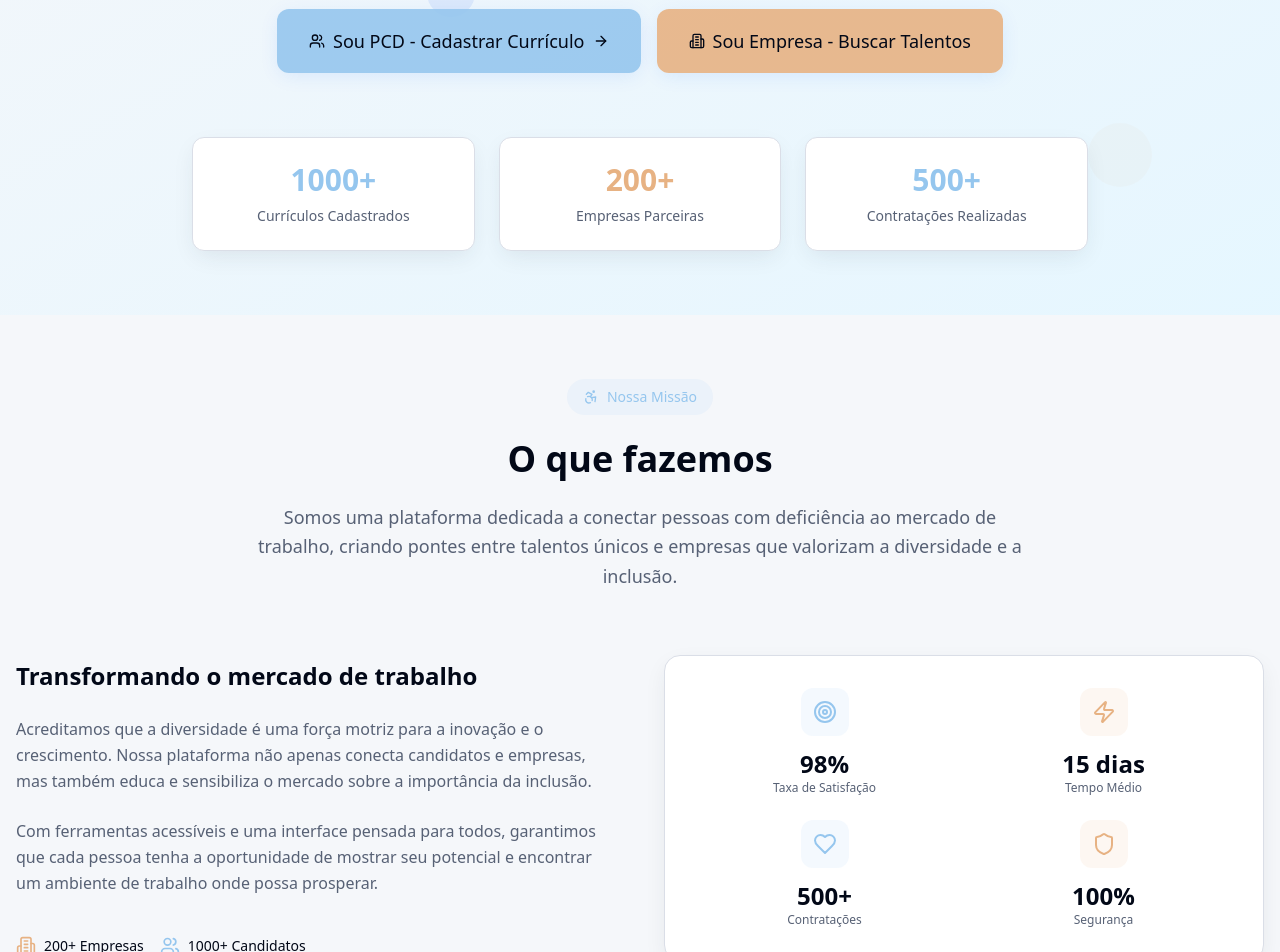
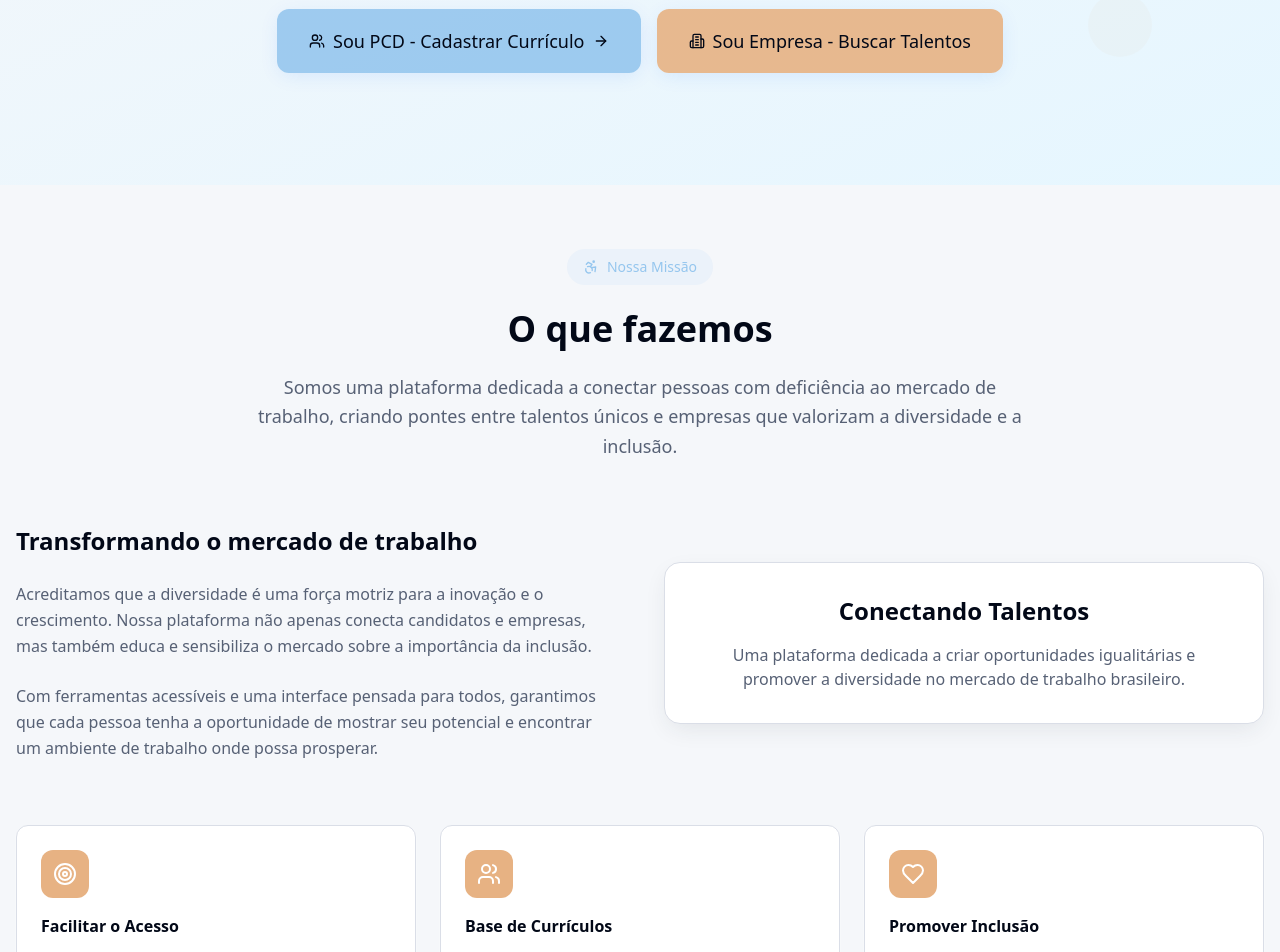
Before and after one commit to luisferracine/talento-inclusivo-hub, a React (Vite) app: page / in a window 1280 px wide. Shown: the part 454-1406 px from the top of the page. Built offline with nearby package versions, Linux system fonts and the light colour scheme.

Commit message:
Remove statistics from footer
Remove satisfaction percentage, average hiring time, and security statistics from the footer. Also removed all placeholder numbers as the site does not have this data.

```diff
--- a/src/components/AboutSection.tsx
+++ b/src/components/AboutSection.tsx
@@ -71,49 +71,18 @@ const AboutSection = () => {
               cada pessoa tenha a oportunidade de mostrar seu potencial e encontrar um ambiente
               de trabalho onde possa prosperar.
             </p>
-            <div className="flex items-center gap-4 pt-4">
-              <div className="flex items-center gap-2">
-                <Building2 className="w-5 h-5 text-secondary" />
-                <span className="text-sm font-medium text-foreground">200+ Empresas</span>
-              </div>
-              <div className="flex items-center gap-2">
-                <Users className="w-5 h-5 text-primary" />
-                <span className="text-sm font-medium text-foreground">1000+ Candidatos</span>
-              </div>
-            </div>
           </div>
 
           <div className="relative">
             <div className="bg-card p-8 rounded-2xl shadow-card border border-border">
-              <div className="grid grid-cols-2 gap-6">
-                <div className="text-center">
-                  <div className="w-12 h-12 bg-primary/10 rounded-lg flex items-center justify-center mx-auto mb-3">
-                    <Target className="w-6 h-6 text-primary" />
-                  </div>
-                  <div className="text-2xl font-bold text-foreground">98%</div>
-                  <div className="text-xs text-muted-foreground">Taxa de Satisfação</div>
-                </div>
-                <div className="text-center">
-                  <div className="w-12 h-12 bg-secondary/10 rounded-lg flex items-center justify-center mx-auto mb-3">
-                    <Zap className="w-6 h-6 text-secondary" />
-                  </div>
-                  <div className="text-2xl font-bold text-foreground">15 dias</div>
-                  <div className="text-xs text-muted-foreground">Tempo Médio</div>
-                </div>
-                <div className="text-center">
-                  <div className="w-12 h-12 bg-primary/10 rounded-lg flex items-center justify-center mx-auto mb-3">
-                    <Heart className="w-6 h-6 text-primary" />
-                  </div>
-                  <div className="text-2xl font-bold text-foreground">500+</div>
-                  <div className="text-xs text-muted-foreground">Contratações</div>
-                </div>
-                <div className="text-center">
-                  <div className="w-12 h-12 bg-secondary/10 rounded-lg flex items-center justify-center mx-auto mb-3">
-                    <Shield className="w-6 h-6 text-secondary" />
-                  </div>
-                  <div className="text-2xl font-bold text-foreground">100%</div>
-                  <div className="text-xs text-muted-foreground">Segurança</div>
-                </div>
+              <div className="text-center">
+                <h3 className="text-2xl font-bold text-foreground mb-4">
+                  Conectando Talentos
+                </h3>
+                <p className="text-muted-foreground">
+                  Uma plataforma dedicada a criar oportunidades igualitárias e promover
+                  a diversidade no mercado de trabalho brasileiro.
+                </p>
               </div>
             </div>
           </div>
--- a/src/components/HeroSection.tsx
+++ b/src/components/HeroSection.tsx
@@ -57,22 +57,6 @@ const HeroSection = () => {
               Sou Empresa - Buscar Talentos
             </Button>
           </div>
-
-          {/* Stats */}
-          <div className="grid grid-cols-1 md:grid-cols-3 gap-6 mt-16">
-            <div className="bg-card p-6 rounded-xl shadow-card border border-border">
-              <div className="text-3xl font-bold text-primary mb-2">1000+</div>
-              <div className="text-sm text-muted-foreground">Currículos Cadastrados</div>
-            </div>
-            <div className="bg-card p-6 rounded-xl shadow-card border border-border">
-              <div className="text-3xl font-bold text-secondary mb-2">200+</div>
-              <div className="text-sm text-muted-foreground">Empresas Parceiras</div>
-            </div>
-            <div className="bg-card p-6 rounded-xl shadow-card border border-border">
-              <div className="text-3xl font-bold text-primary mb-2">500+</div>
-              <div className="text-sm text-muted-foreground">Contratações Realizadas</div>
-            </div>
-          </div>
         </div>
       </div>
     </section>
```
